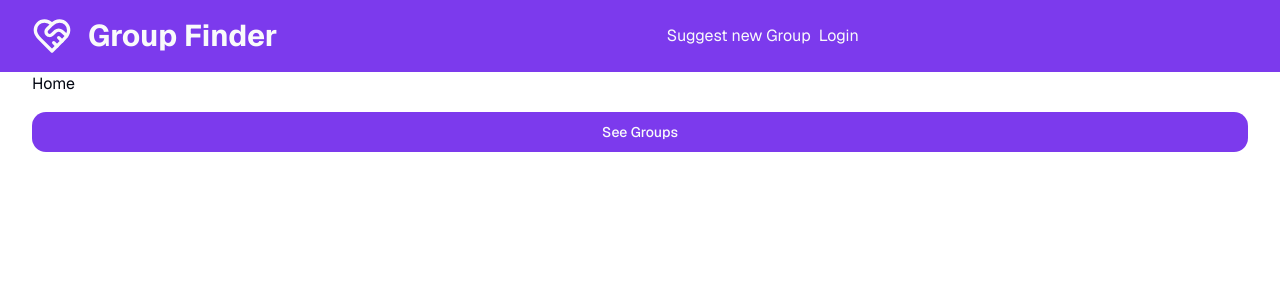
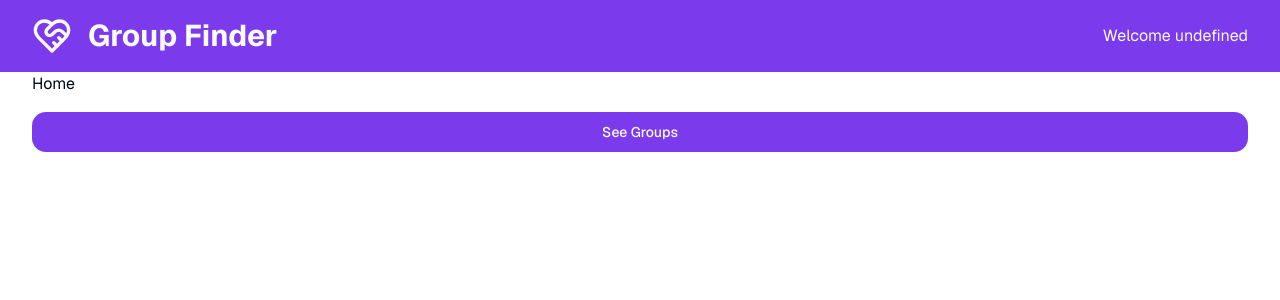
Before and after one commit to John-Dennehy/group-finder, a Next.js app: page / in a window 1280 px wide. Shown: the top 300 px of the page. Built offline with nearby package versions, Linux system fonts and the light colour scheme; no server answers; the database is empty; what drizzle-zod would draw is missing.

Commit message:
Add SignInButton to header component
Signed-off-by: John Dennehy <8093939+John-Dennehy@users.noreply.github.com>

```diff
--- a/src/components/header.tsx
+++ b/src/components/header.tsx
@@ -1,13 +1,13 @@
 import { HeartHandshakeIcon } from "lucide-react";
 import Link from "next/link";
-import { UserButton, currentUser } from "@clerk/nextjs";
+import { UserButton, currentUser, SignInButton, useUser } from "@clerk/nextjs";
 
 type HeaderProps = {
   title: string;
 };
 
 export default async function Header({ title }: HeaderProps) {
-  const user = await currentUser();
+const user = useUser();
 
   return (
     <>
@@ -18,19 +18,24 @@ export default async function Header({ title }: HeaderProps) {
               <HeartHandshakeIcon className="h-10 w-10" />
               <h1 className="text-3xl font-bold">Group Finder</h1>
             </Link>
-            <nav className="hidden lg:flex gap-2">
+
+            {/* <nav className="hidden lg:flex gap-2">
               <Link className="hover:underline" href="#">
                 Suggest new Group
               </Link>
               <Link className="hover:underline" href="#">
                 Login
               </Link>
-            </nav>
+            </nav> */}
+
             <div className="flex flex-row gap-2 items-center">
               {user && (
-                <p className="align-middle">{`Welcome ${user?.firstName}`}</p>
+                <>
+                  <p className="align-middle">{`Welcome ${user.user?.firstName}`}</p>
+                  <UserButton />
+                </>
               )}
-              <UserButton />
+              {!user && <SignInButton />}
             </div>
           </div>
         </div>
```
